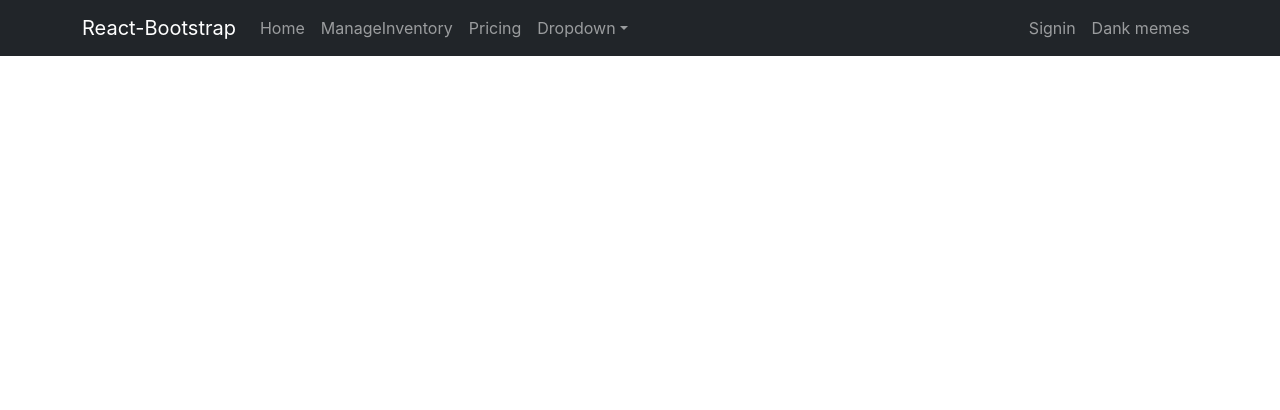
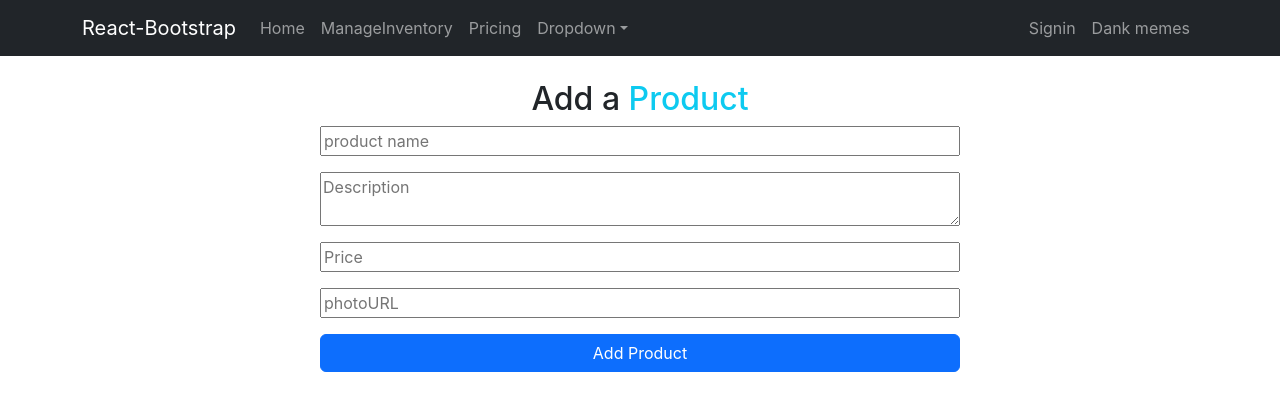
Before and after one commit to chandan-chakma/warehouse-management-client, a React (Create React App) app: page /additem in a window 1280 px wide. Shown: the top 410 px of the page. Built offline with nearby package versions, Linux system fonts and the light colour scheme; no server answers.

Commit message:
add item

```diff
--- a/package.json
+++ b/package.json
@@ -12,6 +12,7 @@
     "react-bootstrap": "^2.4.0",
     "react-dom": "^18.2.0",
     "react-firebase-hooks": "^5.0.3",
+    "react-hook-form": "^7.33.1",
     "react-router-dom": "^6.3.0",
     "react-scripts": "5.0.1",
     "web-vitals": "^2.1.4"
--- a/src/App.js
+++ b/src/App.js
@@ -1,5 +1,7 @@
 import { Route, Routes } from 'react-router-dom';
 import './App.css';
+import AddItems from './pages/AddItems/AddItems';
+
 import Home from './pages/Home/Home';
 import Register from './pages/Login/Register/Register';
 import SignIn from './pages/Login/SignIn/SignIn';
@@ -15,6 +17,7 @@ function App() {
         <Route path='/' element={<Home></Home>}></Route>
         <Route path='/inventory/:inventoryId' element={<Update></Update>}></Route>
         <Route path='/manageInventory' element={<ManageInventory></ManageInventory>}></Route>
+        <Route path='/additem' element={<AddItems></AddItems>}></Route>
         <Route path='/signin' element={<SignIn></SignIn>}></Route>
         <Route path='/register' element={<Register></Register>}></Route>
       </Routes>
--- /dev/null
+++ b/src/pages/AddItems/AddItems.js
@@ -0,0 +1,28 @@
+import React from 'react';
+import { useForm } from 'react-hook-form';
+
+const AddItems = () => {
+    const {
+        register,
+        handleSubmit,
+        formState: { errors },
+    } = useForm();
+    const onSubmit = (data) => console.log(data);
+    return (
+        <div className='w-50 mx-auto my-4'>
+            <h2 className='text-center'>Add a <span className='text-info'>Product</span></h2>
+            <form className='d-flex flex-column' onSubmit={handleSubmit(onSubmit)}>
+                <input className='mb-3' placeholder='product name' type='text' {...register('Name')} />
+                <textarea className='mb-3' placeholder='Description' {...register("description")} />
+                <input className='mb-3' placeholder='Price' type='number' {...register('price')} />
+                <input className='mb-3' placeholder='photoURL' type='text' {...register("img")} />
+
+                <input className='btn btn-primary' type="submit" value="Add Product" />
+            </form>
+
+
+        </div>
+    );
+};
+
+export default AddItems;
--- a/src/pages/Store/ManageInventory/ManageInventory.js
+++ b/src/pages/Store/ManageInventory/ManageInventory.js
@@ -1,4 +1,5 @@
 import React from 'react';
+import { Link } from 'react-router-dom';
 import UseInventories from './../../../Hook/UseInventories';
 import './ManageInventory.css'
 
@@ -10,7 +11,8 @@ const ManageInventory = () => {
             <div className='d-flex justify-content-between w-50 mx-auto '>
                 <div></div>
                 <div>
-                    <button className='btn btn-primary'>Add Item</button>
+                    <Link to='/additem'>
+                        <button className='btn btn-primary'>Add Item</button></Link>
                 </div>
             </div>
 
```
Also changed, not shown: src/AddItems/AddItems.js (deleted, +0 -11 lines), 1 other file (tests, documents, lock files or other folders).
